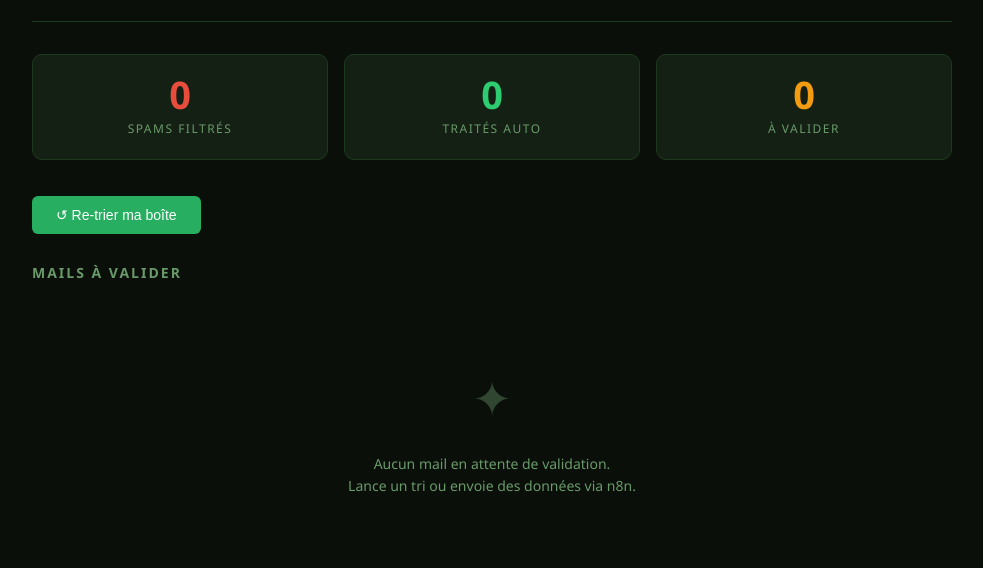
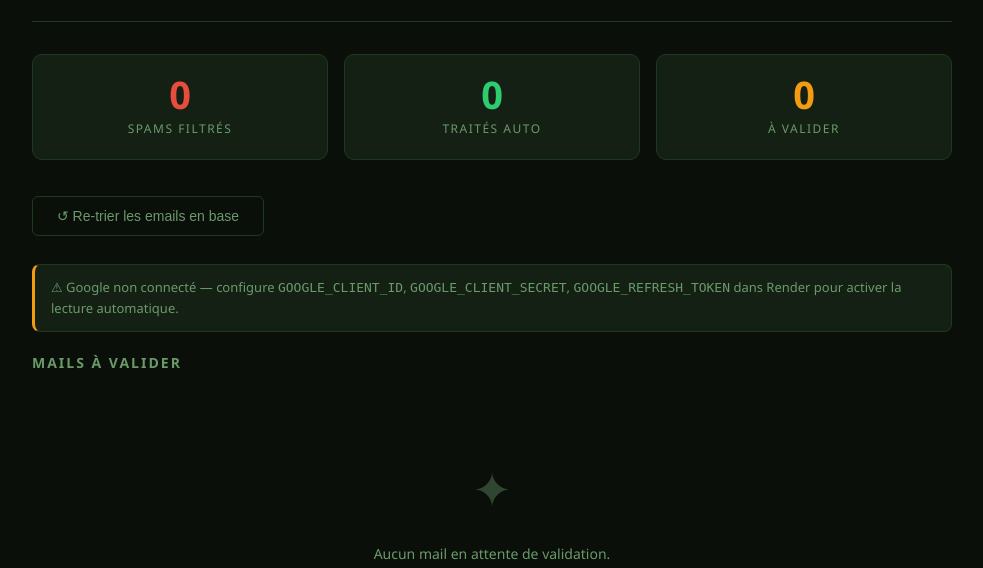
Before and after one commit to nafnaf1818-bit/jarvis-web, a Flask app: page / in a window 1280 px wide. Shown: the part 166-734 px from the top of the page, without its empty margins (148-1131 px from the left). Before the commit the page ends 658 px from the top, so only its background shows below. Run offline with Flask 3, Linux system fonts and the light colour scheme; data that the repository does not hold is empty; some libraries are stand-ins or nearby versions.

Commit message:
feat: replace n8n with direct Gmail + Calendar integration
- google_client.py: OAuth2 headless, fetch emails + calendar events
- /api/sync: new endpoint triggers real Gmail read
- Buttons updated: sync from Gmail directly
- get_token.py: one-time local script to generate refresh token
- Graceful fallback if Google creds not configured

```diff
--- /dev/null
+++ b/google_client.py
@@ -0,0 +1,133 @@
+import os
+import base64
+from datetime import datetime, timedelta, timezone
+
+from google.oauth2.credentials import Credentials
+from google.auth.transport.requests import Request
+from googleapiclient.discovery import build
+
+SCOPES = [
+    "https://www.googleapis.com/auth/gmail.readonly",
+    "https://www.googleapis.com/auth/calendar.readonly",
+]
+
+
+def _get_creds() -> Credentials:
+    creds = Credentials(
+        token=None,
+        refresh_token=os.getenv("GOOGLE_REFRESH_TOKEN"),
+        client_id=os.getenv("GOOGLE_CLIENT_ID"),
+        client_secret=os.getenv("GOOGLE_CLIENT_SECRET"),
+        token_uri="https://oauth2.googleapis.com/token",
+        scopes=SCOPES,
+    )
+    # Force refresh to get a valid access token
+    creds.refresh(Request())
+    return creds
+
+
+def _extract_body(payload: dict) -> str:
+    """Recursively extract plain text body from a Gmail message payload."""
+    mime = payload.get("mimeType", "")
+
+    if mime == "text/plain":
+        data = payload.get("body", {}).get("data", "")
+        if data:
+            return base64.urlsafe_b64decode(data).decode("utf-8", errors="ignore")
+
+    if mime.startswith("multipart/"):
+        for part in payload.get("parts", []):
+            text = _extract_body(part)
+            if text:
+                return text
+
+    # HTML fallback
+    if mime == "text/html":
+        data = payload.get("body", {}).get("data", "")
+        if data:
+            raw = base64.urlsafe_b64decode(data).decode("utf-8", errors="ignore")
+            # Very light HTML strip
+            import re
+            return re.sub(r"<[^>]+>", " ", raw)
+
+    return ""
+
+
+def fetch_emails(hours_back: int = 24, max_results: int = 30) -> list:
+    """Return list of unread emails from the last `hours_back` hours."""
+    creds = _get_creds()
+    service = build("gmail", "v1", credentials=creds, cache_discovery=False)
+
+    since_ts = int(
+        (datetime.now(timezone.utc) - timedelta(hours=hours_back)).timestamp()
+    )
+    query = f"in:inbox is:unread after:{since_ts}"
+
+    result = service.users().messages().list(
+        userId="me", q=query, maxResults=max_results
+    ).execute()
+
+    raw_messages = result.get("messages", [])
+    emails = []
+
+    for msg in raw_messages:
+        detail = service.users().messages().get(
+            userId="me", messageId=msg["id"], format="full"
+        ).execute()
+
+        headers = {
+            h["name"].lower(): h["value"]
+            for h in detail.get("payload", {}).get("headers", [])
+        }
+
+        body = _extract_body(detail.get("payload", {}))
+
+        emails.append({
+            "id": msg["id"],
+            "sender": headers.get("from", ""),
+            "subject": headers.get("subject", "(sans sujet)"),
+            "body": body[:3000],
+            "date": headers.get("date", ""),
+        })
+
+    return emails
+
+
+def fetch_calendar_events(days_ahead: int = 7) -> list:
+    """Return upcoming events from Google Calendar."""
+    creds = _get_creds()
+    service = build("calendar", "v3", credentials=creds, cache_discovery=False)
+
+    now = datetime.now(timezone.utc)
+    time_min = now.isoformat()
+    time_max = (now + timedelta(days=days_ahead)).isoformat()
+
+    events_result = service.events().list(
+        calendarId="primary",
+        timeMin=time_min,
+        timeMax=time_max,
+        maxResults=20,
+        singleEvents=True,
+        orderBy="startTime",
+    ).execute()
+
+    events = []
+    for ev in events_result.get("items", []):
+        start = ev.get("start", {})
+        date_str = start.get("date") or start.get("dateTime", "")
+        time_str = start.get("dateTime", "")[11:16] if "T" in start.get("dateTime", "") else ""
+        events.append({
+            "title": ev.get("summary", "(sans titre)"),
+            "date": date_str[:10],
+            "time": time_str,
+        })
+
+    return events
+
+
+def google_creds_configured() -> bool:
+    return all([
+        os.getenv("GOOGLE_CLIENT_ID"),
+        os.getenv("GOOGLE_CLIENT_SECRET"),
+        os.getenv("GOOGLE_REFRESH_TOKEN"),
+    ])
--- a/main.py
+++ b/main.py
@@ -12,38 +12,11 @@ CORS(app)
 
 memory.init_db()
 
-# ---------------------------------------------------------------------------
-# Pages HTML
-# ---------------------------------------------------------------------------
 
-@app.route("/")
-def index():
-    emails = memory.get_emails_by_status("pending")
-    counts = memory.count_emails()
-    return render_template("index.html", emails=emails, counts=counts)
-
-
-@app.route("/todo")
-def todo():
-    tasks = memory.get_tasks(done=0)
-    return render_template("todo.html", tasks=tasks)
-
-
-# ---------------------------------------------------------------------------
-# API
-# ---------------------------------------------------------------------------
-
-@app.route("/api/webhook", methods=["POST"])
-def webhook():
-    """Receive data from n8n (Gmail + Google Calendar)."""
-    data = request.get_json(silent=True) or {}
-
-    emails_raw = data.get("emails", [])
-    calendar_events = data.get("calendar", [])
-
+def _process_emails_and_tasks(emails_raw: list, calendar_events: list) -> dict:
+    """Shared logic: classify emails, extract tasks, save everything."""
     processed = {"classified": 0, "tasks_created": 0, "errors": []}
 
-    # --- Classify each email ---
     for mail in emails_raw:
         try:
             result = ai_agent.classify_email(
@@ -52,20 +25,19 @@ def webhook():
                 body=mail.get("body", ""),
             )
             memory.save_email({
-                "message_id": mail.get("id", mail.get("subject", "no-id")),
+                "message_id": mail.get("id", mail.get("message_id", mail.get("subject", "no-id"))),
                 "sender": mail.get("sender", ""),
                 "subject": mail.get("subject", ""),
                 "body": mail.get("body", ""),
                 "summary": result["summary"],
                 "draft_reply": result["draft_reply"],
                 "status": result["status"],
-                "received_at": mail.get("date", ""),
+                "received_at": mail.get("date", mail.get("received_at", "")),
             })
             processed["classified"] += 1
         except Exception as e:
             processed["errors"].append(str(e))
 
-    # --- Extract tasks ---
     pending_emails = memory.get_emails_by_status("pending")
     if pending_emails or calendar_events:
         try:
@@ -77,18 +49,79 @@ def webhook():
         except Exception as e:
             processed["errors"].append(f"tasks: {e}")
 
+    return processed
+
+
+# ---------------------------------------------------------------------------
+# Pages HTML
+# ---------------------------------------------------------------------------
+
+@app.route("/")
+def index():
+    emails = memory.get_emails_by_status("pending")
+    counts = memory.count_emails()
+    import google_client
+    google_ok = google_client.google_creds_configured()
+    return render_template("index.html", emails=emails, counts=counts, google_ok=google_ok)
+
+
+@app.route("/todo")
+def todo():
+    tasks = memory.get_tasks(done=0)
+    import google_client
+    google_ok = google_client.google_creds_configured()
+    return render_template("todo.html", tasks=tasks, google_ok=google_ok)
+
+
+# ---------------------------------------------------------------------------
+# API — Sync Google (remplace n8n)
+# ---------------------------------------------------------------------------
+
+@app.route("/api/sync", methods=["POST"])
+def sync():
+    """Fetch directly from Gmail + Google Calendar, classify, save."""
+    import google_client
+
+    if not google_client.google_creds_configured():
+        return jsonify({"ok": False, "error": "Identifiants Google non configurés"}), 400
+
+    try:
+        emails_raw = google_client.fetch_emails(hours_back=24, max_results=30)
+        calendar_events = google_client.fetch_calendar_events(days_ahead=7)
+    except Exception as e:
+        return jsonify({"ok": False, "error": f"Erreur Google API : {e}"}), 500
+
+    processed = _process_emails_and_tasks(emails_raw, calendar_events)
+    counts = memory.count_emails()
+    return jsonify({"ok": True, "counts": counts, **processed}), 200
+
+
+# ---------------------------------------------------------------------------
+# API — Webhook n8n (conservé pour compatibilité)
+# ---------------------------------------------------------------------------
+
+@app.route("/api/webhook", methods=["POST"])
+def webhook():
+    """Receive data from n8n or any external source."""
+    data = request.get_json(silent=True) or {}
+    emails_raw = data.get("emails", [])
+    calendar_events = data.get("calendar", [])
+    processed = _process_emails_and_tasks(emails_raw, calendar_events)
     return jsonify({"ok": True, **processed}), 200
 
 
+# ---------------------------------------------------------------------------
+# API — Divers
+# ---------------------------------------------------------------------------
+
 @app.route("/api/todo", methods=["GET"])
 def api_todo():
-    tasks = memory.get_tasks(done=0)
-    return jsonify(tasks)
+    return jsonify(memory.get_tasks(done=0))
 
 
 @app.route("/api/retrier", methods=["POST"])
 def retrier():
-    """Re-sort emails already in DB (re-classify pending ones)."""
+    """Re-classify emails already in DB."""
     emails = memory.get_emails_by_status("pending")
     for mail in emails:
         result = ai_agent.classify_email(
@@ -98,15 +131,13 @@ def retrier():
         )
         memory.update_email_status(mail["message_id"], result["status"])
         memory.save_email({**mail, **result})
-    counts = memory.count_emails()
-    return jsonify({"ok": True, "counts": counts})
+    return jsonify({"ok": True, "counts": memory.count_emails()})
 
 
 @app.route("/api/email/<message_id>/status", methods=["POST"])
 def update_email(message_id):
     body = request.get_json(silent=True) or {}
-    status = body.get("status", "pending")
-    memory.update_email_status(message_id, status)
+    memory.update_email_status(message_id, body.get("status", "pending"))
     return jsonify({"ok": True})
 
 
@@ -119,8 +150,7 @@ def mark_done(task_id):
 @app.route("/api/stats", methods=["GET"])
 def stats():
     counts = memory.count_emails()
-    tasks = memory.get_tasks(done=0)
-    return jsonify({"emails": counts, "tasks_pending": len(tasks)})
+    return jsonify({"emails": counts, "tasks_pending": len(memory.get_tasks(done=0))})
 
 
 # ---------------------------------------------------------------------------
--- a/requirements.txt
+++ b/requirements.txt
@@ -4,3 +4,7 @@ python-dotenv==1.0.1
 openai>=1.59.2
 gunicorn==23.0.0
 psycopg2-binary==2.9.10
+google-api-python-client==2.154.0
+google-auth==2.38.0
+google-auth-oauthlib==1.2.1
+google-auth-httplib2==0.2.0
--- a/templates/index.html
+++ b/templates/index.html
@@ -43,10 +43,22 @@
 
   <!-- Actions -->
   <div class="actions-bar">
-    <button class="btn btn-primary btn-big" onclick="retrier()">
-      ↺ Re-trier ma boîte
+    {% if google_ok %}
+    <button class="btn btn-primary btn-big" id="btn-sync" onclick="syncGmail()">
+      ⟳ Lire mes emails
     </button>
+    {% else %}
+    <button class="btn btn-ghost btn-big" onclick="retrier()">
+      ↺ Re-trier les emails en base
+    </button>
+    {% endif %}
   </div>
+
+  {% if not google_ok %}
+  <div style="margin-bottom:20px;padding:12px 16px;background:#142014;border:1px solid #1e3a1e;border-left:3px solid #f39c12;border-radius:8px;font-size:13px;color:#6a9a6a;">
+    ⚠ Google non connecté — configure <code>GOOGLE_CLIENT_ID</code>, <code>GOOGLE_CLIENT_SECRET</code>, <code>GOOGLE_REFRESH_TOKEN</code> dans Render pour activer la lecture automatique.
+  </div>
+  {% endif %}
 
   <!-- Mails à valider -->
   <div class="section-head">
@@ -117,6 +129,26 @@
     setTimeout(() => el.remove(), 3500);
   }
 
+  async function syncGmail() {
+    const btn = document.getElementById('btn-sync');
+    if (btn) { btn.disabled = true; btn.textContent = '⟳ Lecture en cours…'; }
+    toast('Connexion à Gmail…');
+    try {
+      const r = await fetch('/api/sync', { method: 'POST' });
+      const d = await r.json();
+      if (d.ok) {
+        toast(`✓ ${d.classified} emails lus — ${d.counts?.pending || 0} à valider`, '#2ecc71');
+        setTimeout(() => location.reload(), 1200);
+      } else {
+        toast('Erreur : ' + (d.error || 'inconnue'), '#e74c3c');
+        if (btn) { btn.disabled = false; btn.textContent = '⟳ Lire mes emails'; }
+      }
+    } catch(e) {
+      toast('Erreur réseau', '#e74c3c');
+      if (btn) { btn.disabled = false; btn.textContent = '⟳ Lire mes emails'; }
+    }
+  }
+
   async function retrier() {
     toast('Re-tri en cours…');
     const r = await fetch('/api/retrier', { method: 'POST' });
```
Also changed, not shown: get_token.py (added, +41 -0 lines), templates/todo.html (+27 -1 lines).
